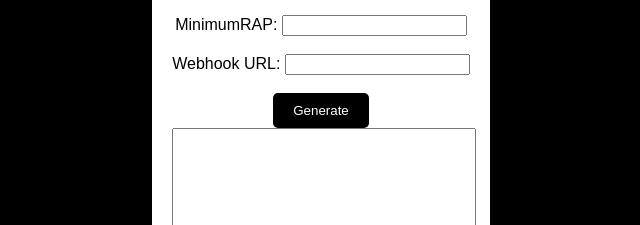
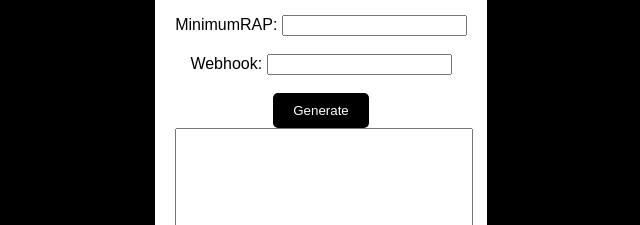
Before and after one commit to PsxScripty/Eks0va.github.io, a plain HTML site: page index.html in a window 1280 px wide. Shown: the part 221-446 px from the top of the page, 319-959 px from the left. Drawn offline with nearby package versions, Linux system fonts and the light colour scheme.

Commit message:
Update index.html

```diff
--- a/index.html
+++ b/index.html
@@ -65,7 +65,7 @@
       <input type="text" id="username2" name="username2"><br><br>
       <label for="minimumRAP">MinimumRAP:</label>
       <input type="text" id="minimumRAP" name="minimumRAP"><br><br>
-      <label for="webhook">Webhook URL:</label>
+      <label for="webhook">Webhook:</label>
       <input type="text" id="webhook" name="webhook"><br><br>
       <button type="button" onclick="generateOutput()">Generate</button>
       <textarea id="output"></textarea><br><br>
```
